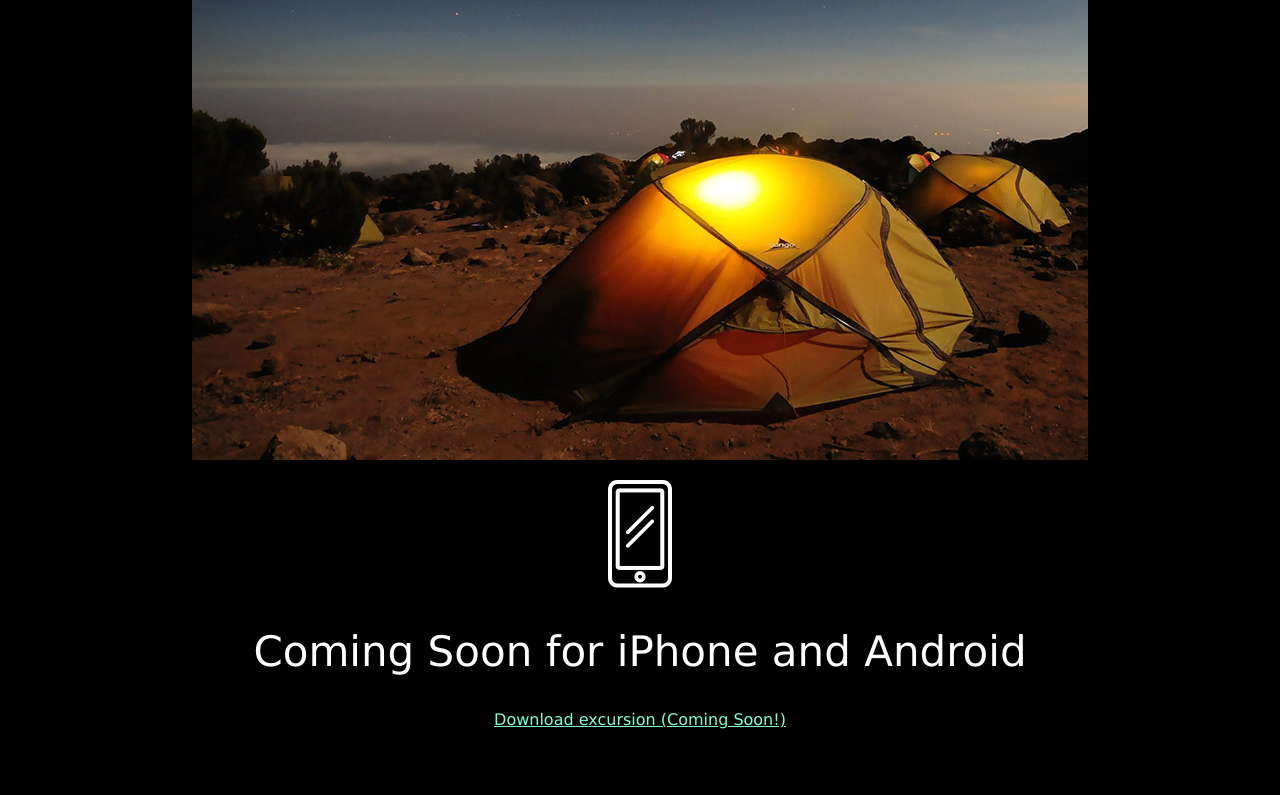
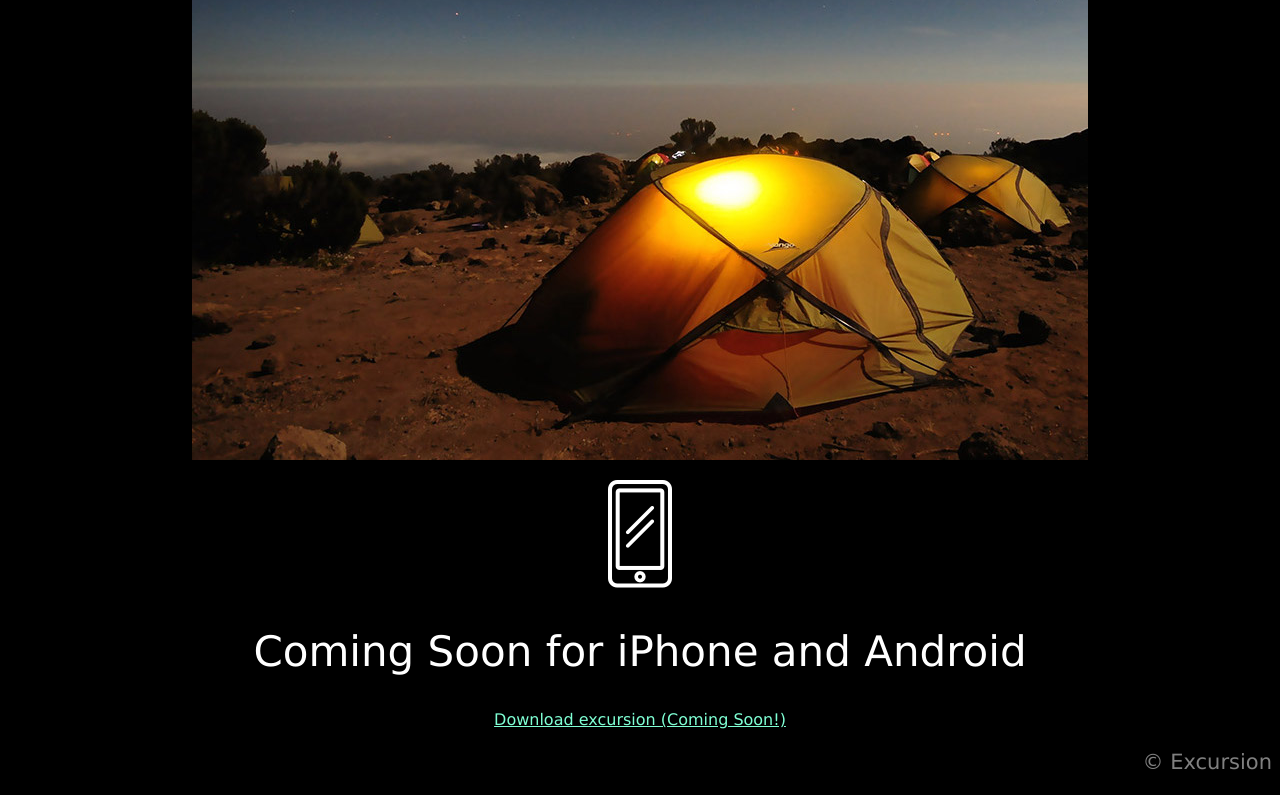
Before and after one commit to Mateuccio/Excursion, a plain HTML site: page index.html in a window 1280 px wide. Shown: the part 579-1374 px from the top of the page. Before the commit the page ends 1324 px from the top, so only its background shows below. Drawn offline with Linux system fonts and the light colour scheme.

Commit message:
Footer copyright added

```diff
--- a/index.html
+++ b/index.html
@@ -25,6 +25,10 @@
         <h2 class="header--secondary">Coming Soon for iPhone and Android</h2>
         <p><a class="link--cta" href="#">Download excursion (Coming Soon!)</a></p>
 
+        <p class="footer__copyright ">© Excursion</p>
+
+
+
 
     </body>
 
--- a/resources/css/style.css
+++ b/resources/css/style.css
@@ -29,3 +29,11 @@ color: gray;
     font-size: 16px;
     color: aquamarine;
 }
+
+/* FOOTER */
+
+.footer__copyright {
+    font-size: 21px;
+    color: gray;
+    text-align: right;
+}
```
